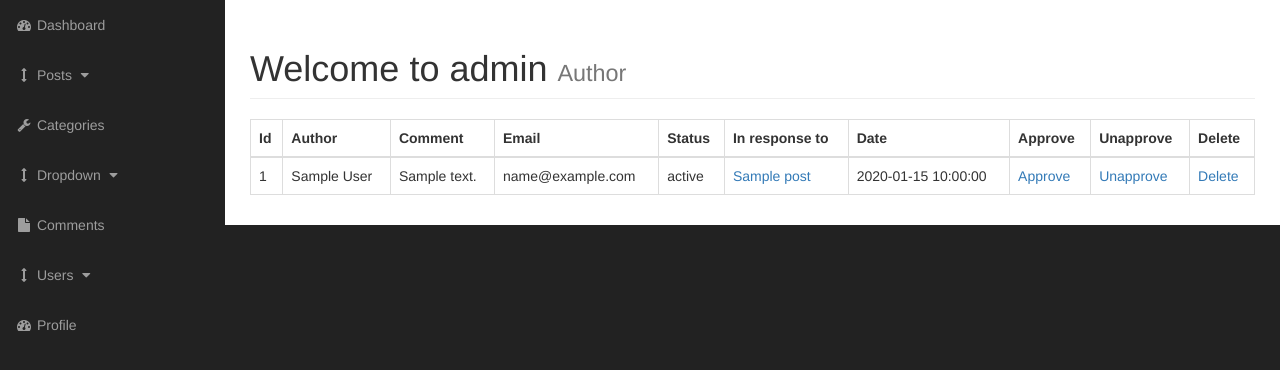
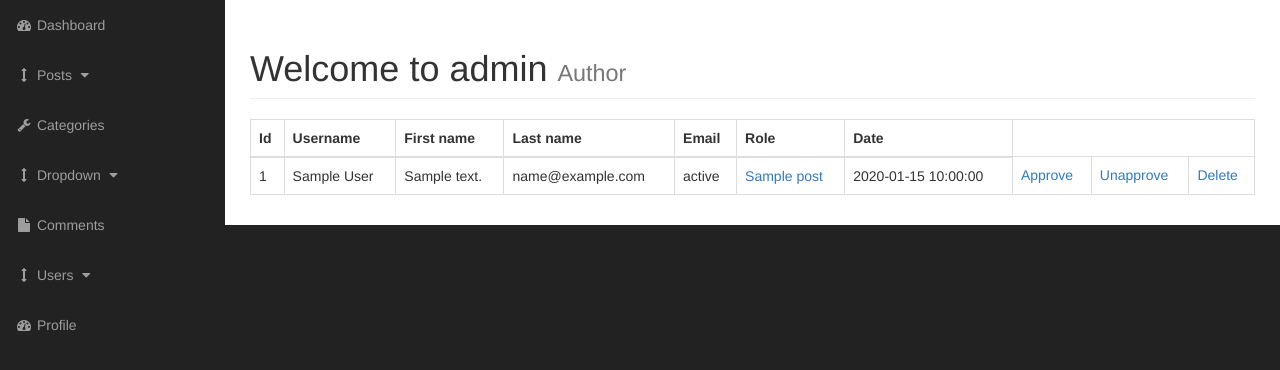
Before and after one commit to Albinaaaaa/cms-blogging-system-project, a PHP site: page /admin/users.php in a window 1280 px wide. Shown: the part 51-421 px from the top of the page. Run offline with PHP 8.4, Linux system fonts and the light colour scheme; tables that the repository leaves empty or names only in its code hold one stand-in row (values such as "Sample post").

Commit message:
modified user table header in admin

```diff
--- a/admin/includes/view_all_users.php
+++ b/admin/includes/view_all_users.php
@@ -6,15 +6,12 @@ ob_start();
 	<thead>
 		<tr>
 			<th>Id</th>
-			<th>Author</th>
-			<th>Comment</th>
+			<th>Username</th>
+			<th>First name</th>
+			<th>Last name</th>
 			<th>Email</th>
-			<th>Status</th>
-			<th>In response to</th>
+			<th>Role</th>
 			<th>Date</th>
-			<th>Approve</th>
-			<th>Unapprove</th>
-			<th>Delete</th>
 		</tr>
 	</thead>
 	<tbody>
```
